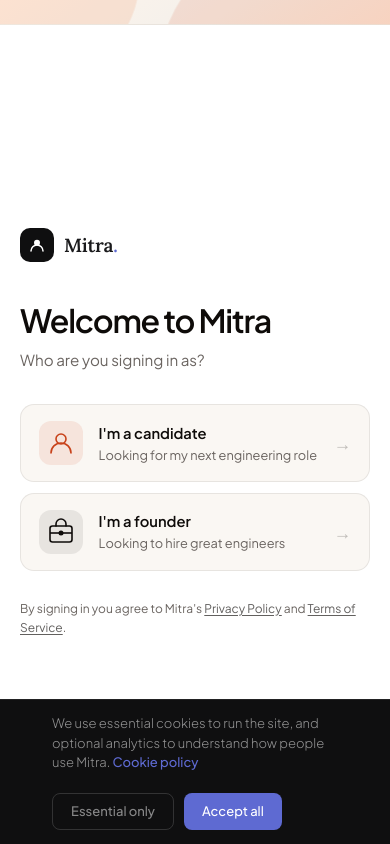
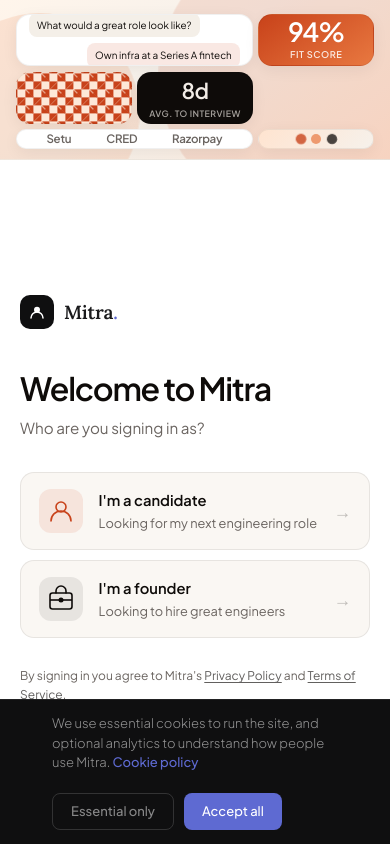
Before and after one commit to async-human/mitra, a Next.js app in the folder web/: page /sign-in in a window 390 px wide. Built offline with nearby package versions, Linux system fonts and the light colour scheme; no server answers.

Commit message:
commitv43

```diff
--- a/web/src/app/founder/dashboard/dashboard.module.css
+++ b/web/src/app/founder/dashboard/dashboard.module.css
@@ -8,6 +8,7 @@
   color: #1C1917;
   font-family: inherit;
   -webkit-font-smoothing: antialiased;
+  overflow-x: hidden;
 }
 
 /* ── TOPBAR ──────────────────────────────────────────────────────────────────── */
@@ -123,34 +124,6 @@
   margin-bottom: 48px;
 }
 
-@media (max-width: 720px) {
-  .statsRow {
-    grid-template-columns: repeat(2, 1fr);
-  }
-}
-
-@media (max-width: 640px) {
-  .topbar  { padding: 0 16px; }
-  .content { padding: 28px 16px 64px; }
-
-  /* Greeting: stack title + CTA button vertically */
-  .greeting {
-    flex-direction: column;
-    align-items: flex-start;
-    gap: 14px;
-  }
-  .greetTitle { font-size: 24px; }
-
-  /* Stat cards: smaller numbers + padding */
-  .statValue { font-size: 28px; }
-  .statCard  { padding: 18px 20px; }
-
-  /* Add-role row: single column on phones */
-  .addRow { grid-template-columns: 1fr; }
-
-  /* Empty state: less generous padding */
-  .emptyState { padding: 32px 20px; }
-}
 
 .statCard {
   background: #FFFFFF;
@@ -407,11 +380,6 @@
   transform: translateX(3px);
 }
 
-@media (max-width: 640px) {
-  .roleList {
-    grid-template-columns: 1fr;
-  }
-}
 
 /* ── EMPTY STATE ─────────────────────────────────────────────────────────────── */
 
@@ -524,3 +492,30 @@
   color: rgba(28,25,23,0.52);
   transform: translateX(3px);
 }
+
+/* ── RESPONSIVE — must come after all base rules to win the cascade ── */
+
+@media (max-width: 720px) {
+  .statsRow {
+    grid-template-columns: repeat(2, 1fr);
+  }
+}
+
+@media (max-width: 640px) {
+  .topbar  { padding: 0 16px; }
+  .content { padding: 28px 16px 64px; }
+
+  .greeting {
+    flex-direction: column;
+    align-items: flex-start;
+    gap: 14px;
+  }
+  .greetTitle { font-size: 24px; }
+
+  .statValue { font-size: 28px; }
+  .statCard  { padding: 18px 20px; }
+
+  .roleList  { grid-template-columns: 1fr; }
+  .addRow    { grid-template-columns: 1fr; }
+  .emptyState { padding: 32px 20px; }
+}
--- a/web/src/app/onboarding/onboarding.module.css
+++ b/web/src/app/onboarding/onboarding.module.css
@@ -20,7 +20,9 @@
   grid-template-columns: 1fr;
   grid-template-rows: 52px 1fr;
   height: 100vh;
+  height: 100dvh;
   overflow: hidden;
+  overflow-x: hidden;
   background: var(--bg);
   color: var(--ink);
   font-family: inherit;
--- a/web/src/app/sign-in/sign-in.module.css
+++ b/web/src/app/sign-in/sign-in.module.css
@@ -564,22 +564,22 @@
   }
 }
 
-/* ── Mobile: thin branded strip at top, full-width form below ── */
+/* ── Small phones: compact visual strip, keep bento visible ── */
 @media (max-width: 560px) {
   .visualPanel {
-    min-height: 0;
-    max-height: 88px;
+    min-height: 140px;
+    max-height: 160px;
+  }
+
+  .visualInner {
+    padding: 1rem 1rem 0.75rem;
+    gap: 0.75rem;
+    justify-content: center;
   }
 
   .bento {
-    display: none;
-  }
-
-  .visualInner {
-    padding: 0.75rem 1rem;
-    justify-content: center;
-    align-items: center;
-    gap: 0;
+    grid-template-rows: repeat(2, 52px);
+    gap: 0.35rem;
   }
 
   .formPanel {
```
Also changed, not shown: web/src/app/globals.css.
